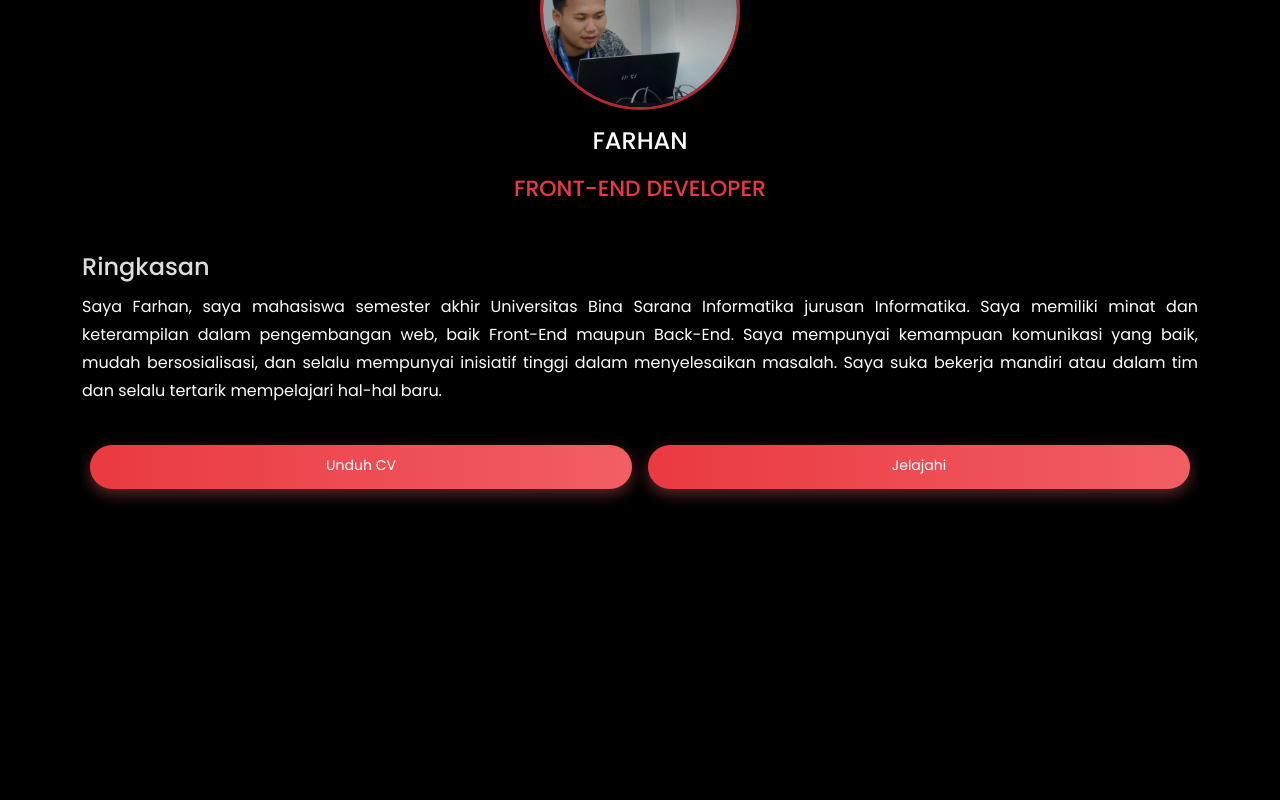
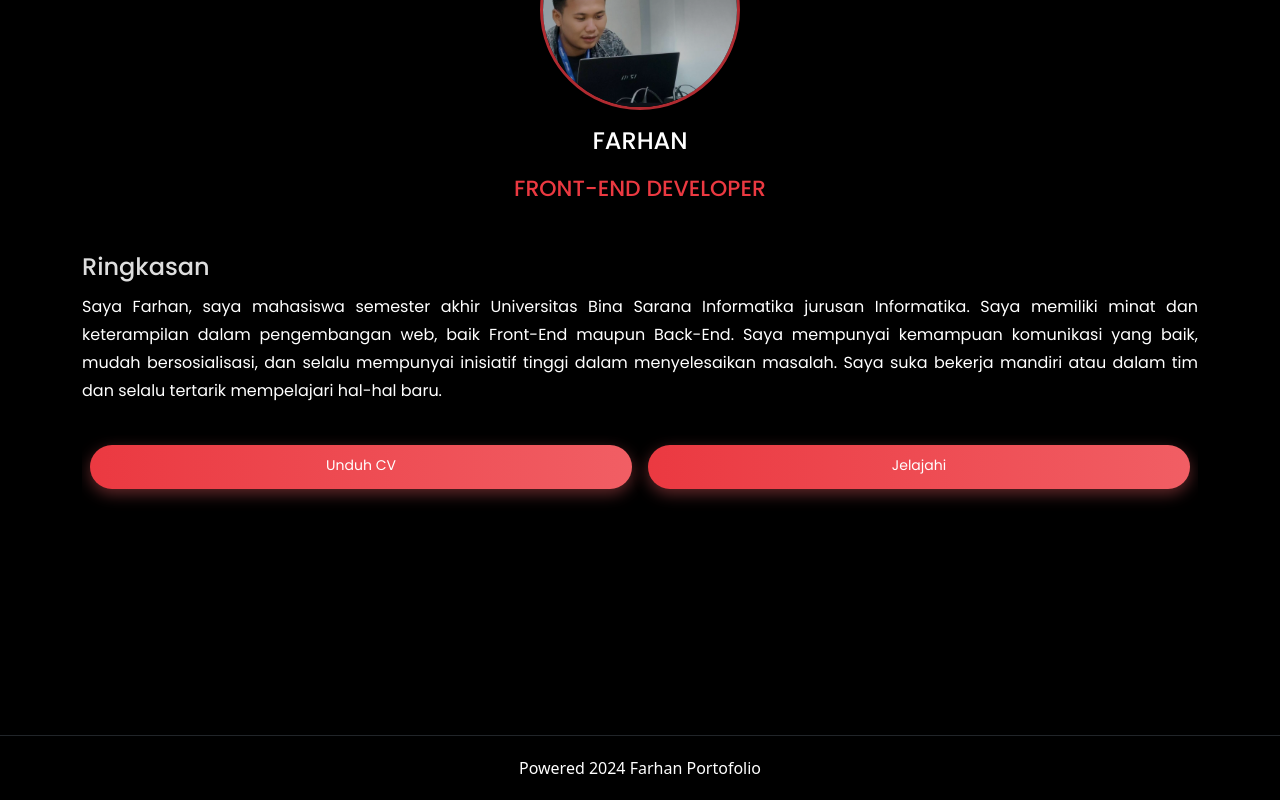
Before and after one commit to FarhannDev/react-my-profile, a React (Vite) app: page / in a window 1280 px wide. Shown: the part 201-1001 px from the top of the page. Before the commit the page ends 936 px from the top, so only its background shows below. Built offline with nearby package versions, Linux system fonts and the light colour scheme.

Commit message:
Add bottom navigation

```diff
--- /dev/null
+++ b/src/components/ui/navbar/BottomNavigation.tsx
@@ -0,0 +1,9 @@
+const BottomNavigation = () => {
+  return (
+    <footer className="footer-container">
+      <div className="footer-text-copy">Powered 2024 Farhan Portofolio</div>
+    </footer>
+  );
+};
+
+export default BottomNavigation;
--- a/src/layouts/RootLayout.tsx
+++ b/src/layouts/RootLayout.tsx
@@ -2,6 +2,7 @@ import React from 'react';
 import { Outlet } from 'react-router-dom';
 import { Container } from 'react-bootstrap';
 import { TopNavigation } from '../components/LoadableMyComponent';
+import BottomNavigation from '../components/ui/navbar/BottomNavigation';
 
 const RootLayout: React.FC = () => {
   return (
@@ -15,6 +16,8 @@ const RootLayout: React.FC = () => {
         </Container>
       </main>
       {/* Rendered Content End */}
+
+      <BottomNavigation />
     </>
   );
 };
--- a/src/styles/index.css
+++ b/src/styles/index.css
@@ -183,3 +183,19 @@ body::-webkit-scrollbar-thumb {
   );
   box-shadow: 0 5px 15px rgba(242, 97, 103, 0.4);
 }
+
+.footer-container {
+  width: 100%;
+  border-top: 1px solid #212529;
+  display: flex;
+  justify-content: center;
+  align-items: center;
+  align-content: center;
+  padding: 20px;
+}
+
+.footer-text-copy {
+  color: #fff;
+  font-size: 16px;
+  font-weight: 400;
+}
```
